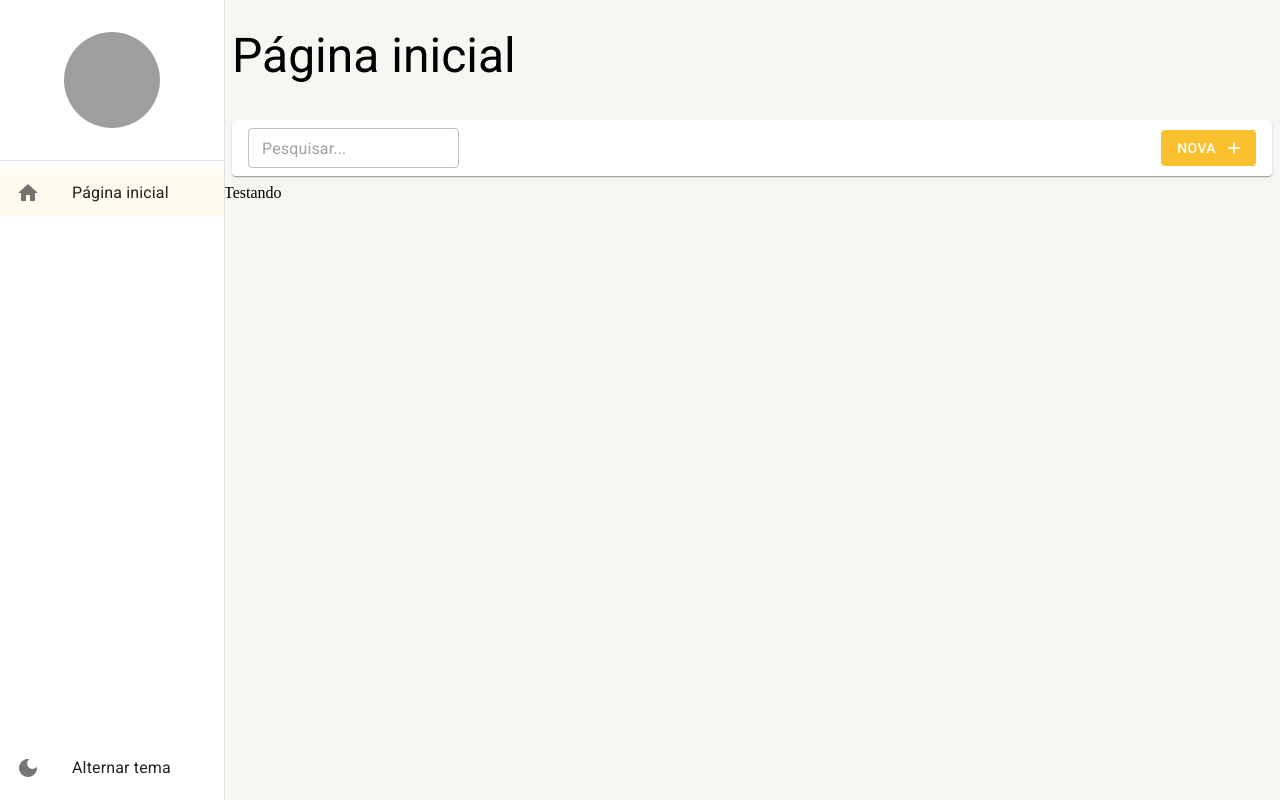
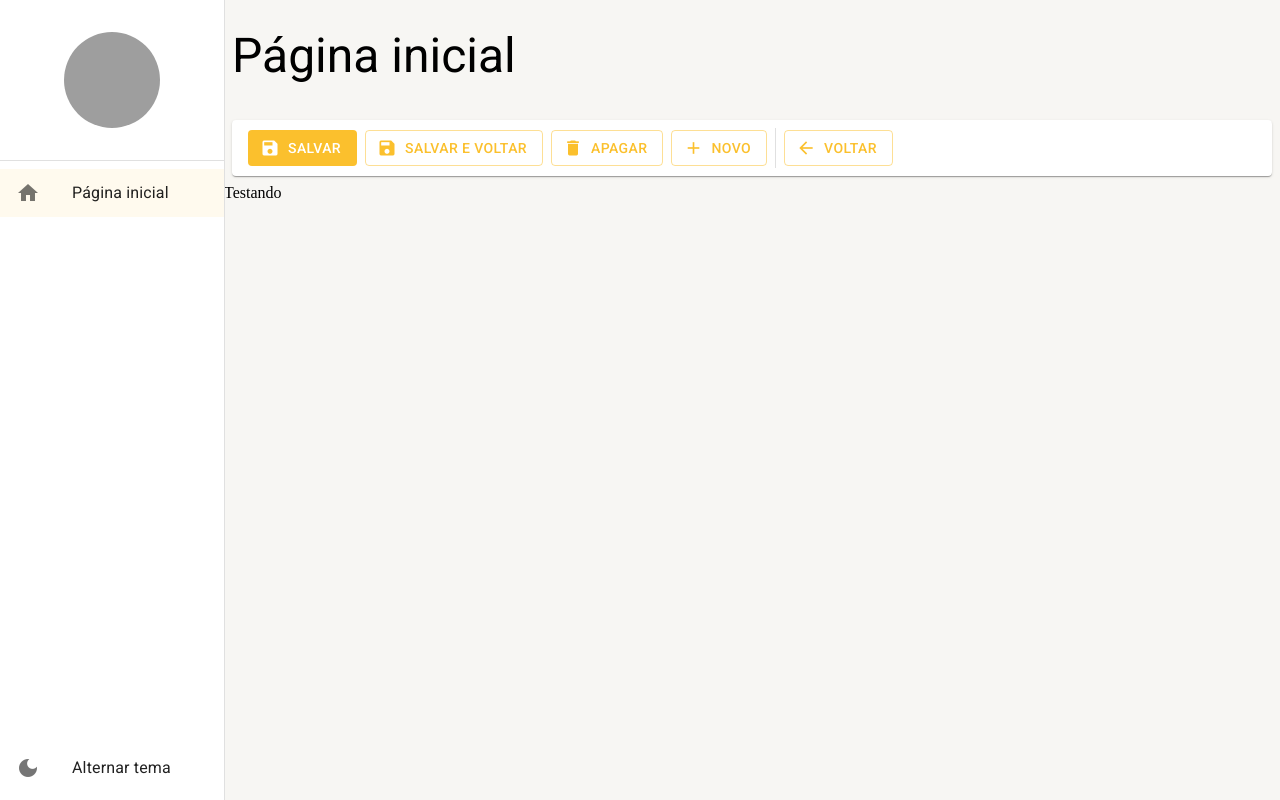
Before and after one commit to cnascimento/curso-react-mui-typescript, a React (Create React App) app: page /pagina-inicial in a window 1280 px wide. Built offline with nearby package versions, Linux system fonts and the light colour scheme; grey boxes are pictures that could not be loaded.

Commit message:
feat: #15 - Ferramentas de detalhe

```diff
--- a/src/pages/dashboard/Dashboard.tsx
+++ b/src/pages/dashboard/Dashboard.tsx
@@ -1,4 +1,4 @@
-import { FerramentasDaListagem } from '../../shared/components';
+import { FerramentasDeDetalhe } from '../../shared/components';
 import { LayoutBaseDePagina } from '../../shared/layouts';
 
 export const Dashboard = () => {
@@ -6,10 +6,7 @@
     <LayoutBaseDePagina
       titulo='Página inicial'
       barraDeFerramentas={(
-        <FerramentasDaListagem
-          mostrarInputBusca
-          textoBotaoNovo='Nova'
-        />
+        <FerramentasDeDetalhe />
       )}
     >
       Testando
--- /dev/null
+++ b/src/shared/components/ferramentas-de-detalhe/FerramentasDeDetalhe.tsx
@@ -0,0 +1,52 @@
+import { Box, Button, Divider, Icon, Paper, useTheme } from '@mui/material';
+
+export const FerramentasDeDetalhe: React.FC = () => {
+  const theme = useTheme();
+
+  return (
+    <Box
+      gap={1}
+      marginX={1}
+      padding={1}
+      paddingX={2}
+      display="flex"
+      alignItems="center"
+      height={theme.spacing(5)}
+      component={Paper}
+    >
+      <Button
+        color="primary"
+        disableElevation
+        variant="contained"
+        startIcon={<Icon>save</Icon>}
+      >Salvar</Button>
+      <Button
+        color="primary"
+        disableElevation
+        variant="outlined"
+        startIcon={<Icon>save</Icon>}
+      >Salvar e voltar</Button>
+      <Button
+        color="primary"
+        disableElevation
+        variant="outlined"
+        startIcon={<Icon>delete</Icon>}
+      >Apagar</Button>
+      <Button
+        color="primary"
+        disableElevation
+        variant="outlined"
+        startIcon={<Icon>add</Icon>}
+      >Novo</Button>
+
+      <Divider variant='middle' orientation='vertical' />
+
+      <Button
+        color="primary"
+        disableElevation
+        variant="outlined"
+        startIcon={<Icon>arrow_back</Icon>}
+      >Voltar</Button>
+    </Box>
+  );
+};
--- a/src/shared/components/index.ts
+++ b/src/shared/components/index.ts
@@ -1,2 +1,3 @@
 export * from './menu-lateral/MenuLateral';
 export * from './ferramentas-da-listagem/FerramentasDaListagem';
+export * from './ferramentas-de-detalhe/FerramentasDeDetalhe';
```
